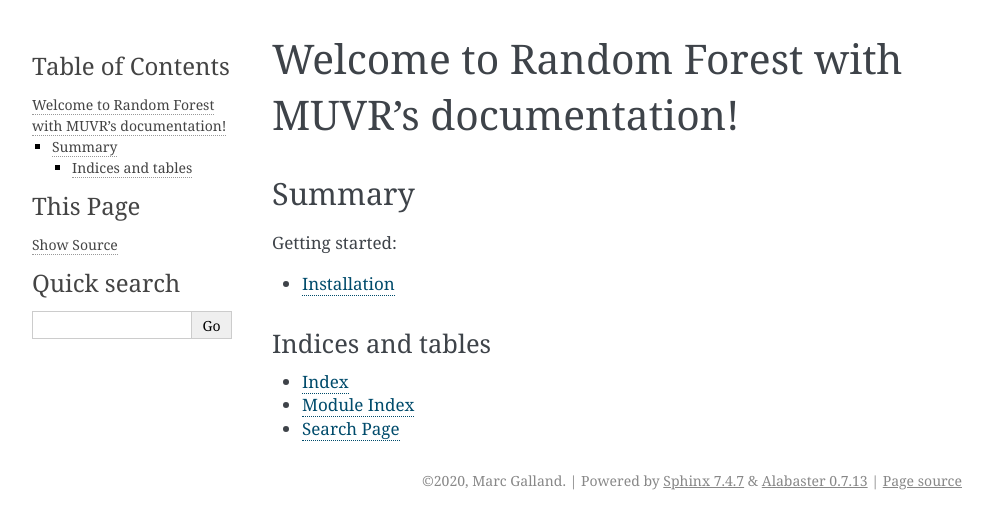
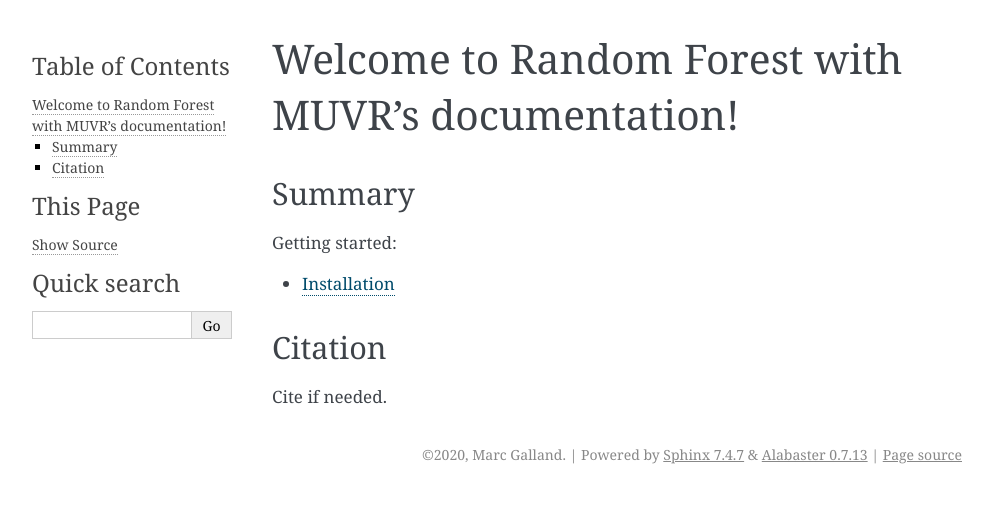
Before and after one commit to BleekerLab/random_forest_with_ranger, a Sphinx documentation site: the page built from docs/index.rst, in a window 1280 px wide. Shown: the top 529 px of the page, without its empty margins (148-1141 px from the left). Built offline with Sphinx 7.4.7, drawn with Linux system fonts in a browser that asks for light colours.

Commit message:
add citation

```diff
--- a/docs/index.rst
+++ b/docs/index.rst
@@ -15,11 +15,7 @@ Summary
 
    getting_started/installation
 
-
-
-Indices and tables
-==================
-
-* :ref:`genindex`
-* :ref:`modindex`
-* :ref:`search`
+-------
+Citation
+-------
+Cite if needed.
```
